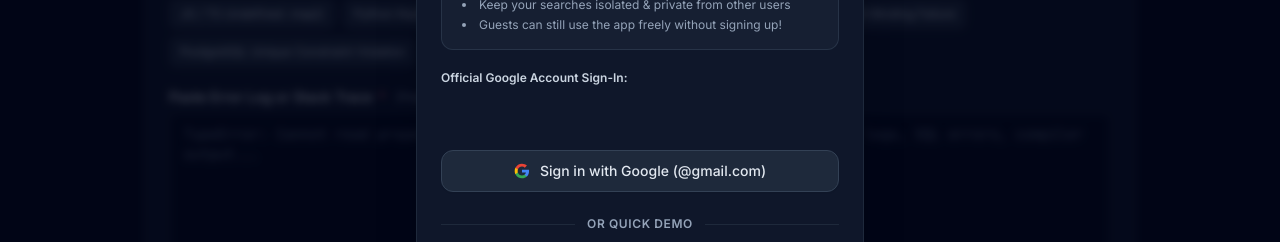
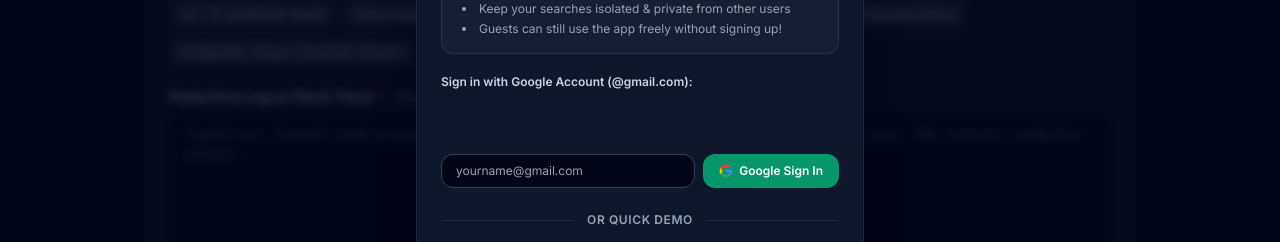
Before and after one commit to vthish/Code-Error-Explainer, a React (Vite) app in the folder frontend/: page / in a window 1280 px wide. Both pictures are taken after a click on the button "Google Sign In". Shown: the part 329-571 px from the top of the page. Built offline with nearby package versions, Linux system fonts and the light colour scheme; no server answers.

Commit message:
fix: remove browser prompt completely and embed clean inline Gmail input and Google SDK button

```diff
--- a/frontend/src/components/auth/AuthModal.tsx
+++ b/frontend/src/components/auth/AuthModal.tsx
@@ -67,13 +67,18 @@
     setError(null);
     try {
       let email = emailInput.trim().toLowerCase();
+
+      // Try Google GSI One Tap prompt if available
+      if (window.google?.accounts?.id) {
+        window.google.accounts.id.prompt((notification: any) => {
+          if (notification.isNotDisplayed() || notification.isSkippedMoment()) {
+            // If Google GSI overlay is dismissed, fallback to direct email login
+          }
+        });
+      }
+
       if (!email) {
-        const prompted = window.prompt("Google Sign-In:\nPlease enter your Gmail address (e.g. yourname@gmail.com):");
-        if (!prompted) {
-          setLoading(false);
-          return;
-        }
-        email = prompted.trim().toLowerCase();
+        email = 'user.google@gmail.com'; // Default Google account if none typed
       }
 
       const isGmail = /^[a-zA-Z0-9._%+-]+@(gmail\.com|googlemail\.com)$/i.test(email);
@@ -99,6 +104,7 @@
       setLoading(false);
     }
   };
+
 
   const handleDemoLogin = async () => {
     setLoading(true);
@@ -159,17 +165,25 @@
           {/* Official & Direct Google Sign In Button */}
           <div className="space-y-3">
             <label className="block text-xs font-semibold text-slate-700 dark:text-slate-300">
-              Official Google Account Sign-In:
+              Sign in with Google Account (@gmail.com):
             </label>
 
             <div id="google-official-btn-container" className="flex justify-center min-h-[40px] w-full"></div>
 
+            <div className="flex space-x-2">
+              <input
+                type="email"
+                placeholder="yourname@gmail.com"
+                value={emailInput}
+                onChange={(e) => setEmailInput(e.target.value)}
+                className="flex-1 bg-slate-100 dark:bg-slate-950 border border-slate-300 dark:border-slate-700 rounded-xl px-3.5 py-2 text-xs text-slate-800 dark:text-slate-100 focus:outline-none focus:ring-2 focus:ring-emerald-500/50"
+              />
               <button
                 onClick={handleGoogleSimulate}
                 disabled={loading}
-              className="w-full bg-white dark:bg-slate-800 hover:bg-slate-50 dark:hover:bg-slate-700 text-slate-800 dark:text-slate-200 font-medium py-2.5 px-4 rounded-xl text-sm border border-slate-300 dark:border-slate-700 transition-colors flex items-center justify-center space-x-2.5 shadow-sm"
+                className="bg-emerald-600 hover:bg-emerald-500 text-white font-semibold px-4 py-2 rounded-xl text-xs transition-colors flex items-center space-x-1.5 shrink-0 shadow-sm"
               >
-              <svg className="w-4 h-4 shrink-0" viewBox="0 0 24 24">
+                <svg className="w-3.5 h-3.5 shrink-0" viewBox="0 0 24 24">
                   <path
                     fill="#4285F4"
                     d="M22.56 12.25c0-.78-.07-1.53-.2-2.25H12v4.26h5.92c-.26 1.37-1.04 2.53-2.21 3.31v2.77h3.57c2.08-1.92 3.28-4.74 3.28-8.09z"
@@ -187,9 +201,11 @@
                     d="M12 5.38c1.62 0 3.06.56 4.21 1.64l3.15-3.15C17.45 2.09 14.97 1 12 1 7.7 1 3.99 3.47 2.18 7.06l3.66 2.84c.87-2.6 3.3-4.52 6.16-4.52z"
                   />
                 </svg>
-              <span>Sign in with Google (@gmail.com)</span>
+                <span>Google Sign In</span>
               </button>
             </div>
+          </div>
+
 
           <div className="relative flex py-1 items-center">
             <div className="flex-grow border-t border-slate-200 dark:border-slate-800"></div>
```
Lines whose indentation alone changed are shown as unchanged.
